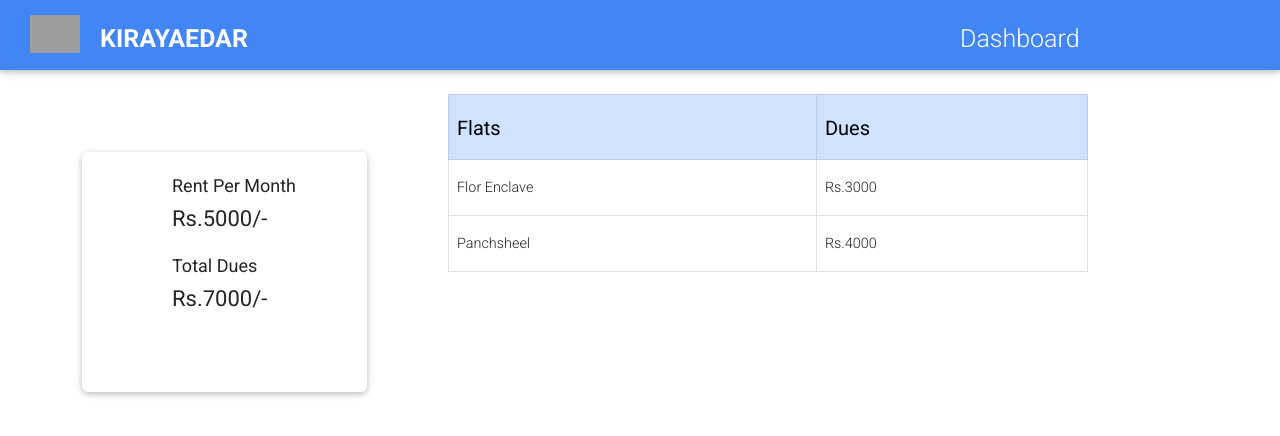
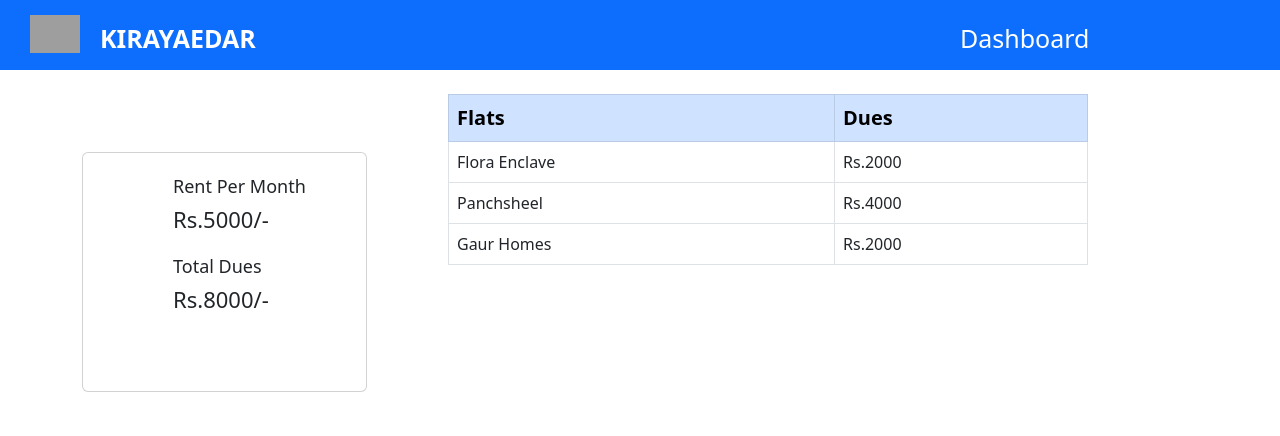
Before and after one commit to harsh0623/KIRAYEDAR, a React (Create React App) app in the folder kirayedar-react-project/: page /dashboard in a window 1280 px wide. Shown: the top 436 px of the page. Built offline with nearby package versions, Linux system fonts and the light colour scheme; grey boxes are pictures that could not be loaded.

Commit message:
Creating table component

```diff
--- a/kirayedar-react-project/package.json
+++ b/kirayedar-react-project/package.json
@@ -12,7 +12,6 @@
     "@testing-library/react": "^13.3.0",
     "@testing-library/user-event": "^13.5.0",
     "bootstrap": "^5.2.0",
-    "mdbreact": "^5.2.0",
     "react": "^18.2.0",
     "react-dom": "^18.2.0",
     "react-router-dom": "^6.3.0",
--- a/kirayedar-react-project/src/App.js
+++ b/kirayedar-react-project/src/App.js
@@ -8,6 +8,19 @@ import SignUpPage from './components/pages/signupPage.components';
 
 
 function App() {
+  const FlatDetails = [{
+    flname:"Flora Enclave",
+    RentDue: 2000
+  },
+    {
+    flname:"Panchsheel",
+    RentDue:4000
+    },
+    {
+      flname:"Gaur Homes",
+      RentDue:2000
+  }
+  ]
   return (
     <>
 
@@ -16,7 +29,7 @@ function App() {
         <Routes>
           <Route path='/' element={<LoginPage />}></Route>
           <Route path='SignUp' element={<SignUpPage />}></Route>
-          <Route path='dashboard' element={<Dashboard />}></Route>
+          <Route path='dashboard' element={<Dashboard FlatDetails={ FlatDetails } />}></Route>
         </Routes>
       </BrowserRouter>
     </>
--- a/kirayedar-react-project/src/components/pages/dashboardPage.components.jsx
+++ b/kirayedar-react-project/src/components/pages/dashboardPage.components.jsx
@@ -1,15 +1,12 @@
 import React from "react";
+import Table from "../table.components";
 
-const Dashboard = () => {
-  const FlatDetails = [{
-    flname: "Flor Enclave",
-    RentDue: 3000
-  },
-    {
-      flname: "Panchsheel",
-      RentDue: 4000
-    }]
-  const Tdue = FlatDetails[0].RentDue + FlatDetails[1].RentDue;
+const Dashboard = (props) => {
+  const flat = props.FlatDetails;
+  let Tdue = 0;
+  for (const flats of flat) {
+    Tdue = flats.RentDue + Tdue;
+  }
   return (
     <>
       <div className="container fluid mt-4">
@@ -77,22 +74,15 @@ const Dashboard = () => {
             >
               <thead className="table-primary">
                 <tr>
-                  <th style={{ fontSize: "20px" }}>Flats</th>
+                  <th className="colSpan-3" style={{ fontSize: "20px" }}>
+                    Flats
+                  </th>
                   <th style={{ fontSize: "20px" }}>Dues</th>
                 </tr>
               </thead>
-              <tbody>
-                <tr>
-                  <td>{FlatDetails[0].flname}</td>
-                  <td>Rs.{FlatDetails[0].RentDue}</td>
-                </tr>
-              </tbody>
-              <tbody>
-                <tr>
-                  <td>{FlatDetails[1].flname}</td>
-                  <td>Rs.{FlatDetails[1].RentDue}</td>
-                </tr>
-              </tbody>
+              <Table flat={flat[0]}></Table>
+              <Table flat={flat[1]}></Table>
+              <Table flat={flat[2]}></Table>
             </table>
           </div>
         </div>
--- /dev/null
+++ b/kirayedar-react-project/src/components/table.components.jsx
@@ -0,0 +1,15 @@
+import React from "react";
+
+const Table = ({flat}) => {
+    console.log(flat);
+    return (
+        <tbody>
+            <tr>
+                <td>{flat.flname}</td>
+                <td>Rs.{flat.RentDue}</td>
+            </tr>
+        </tbody>
+    )
+};
+
+export default Table;
--- a/kirayedar-react-project/src/index.js
+++ b/kirayedar-react-project/src/index.js
@@ -3,7 +3,7 @@ import ReactDOM from 'react-dom/client';
 import './index.css';
 import App from './App';
 import "bootstrap/dist/css/bootstrap.min.css";
-import 'mdbreact/dist/css/mdb.css';
+
 
 const root = ReactDOM.createRoot(document.getElementById('root'));
 root.render(
```
